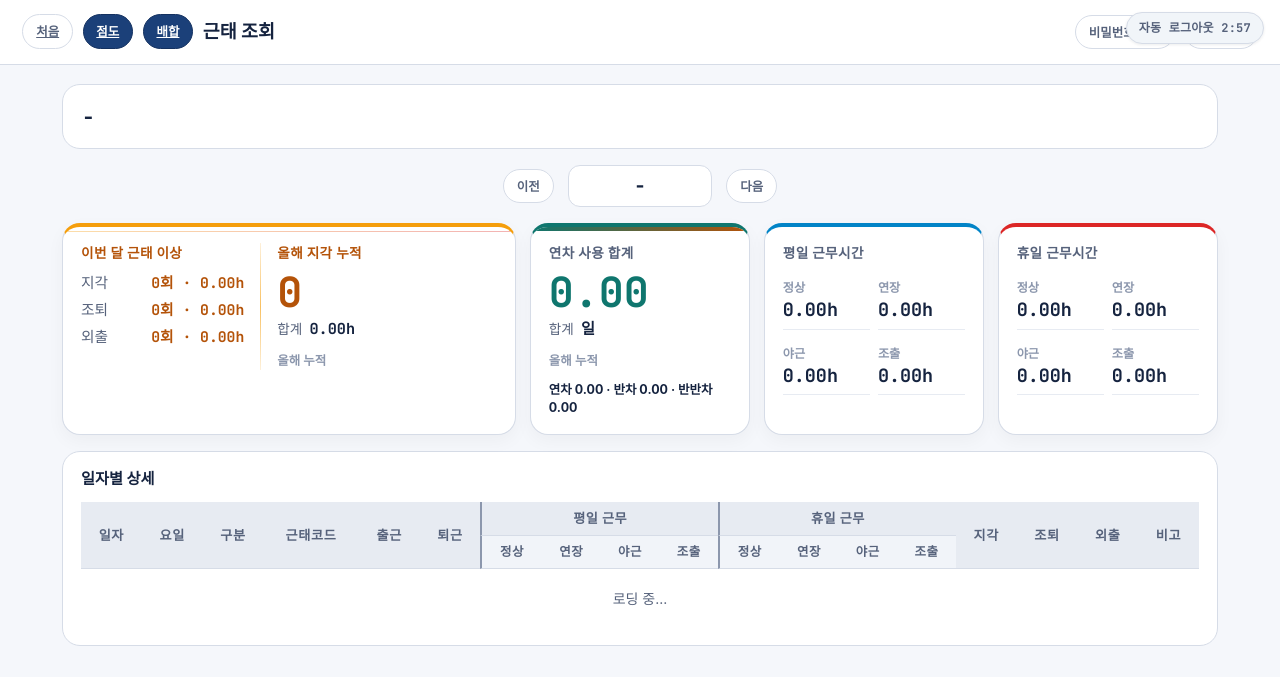
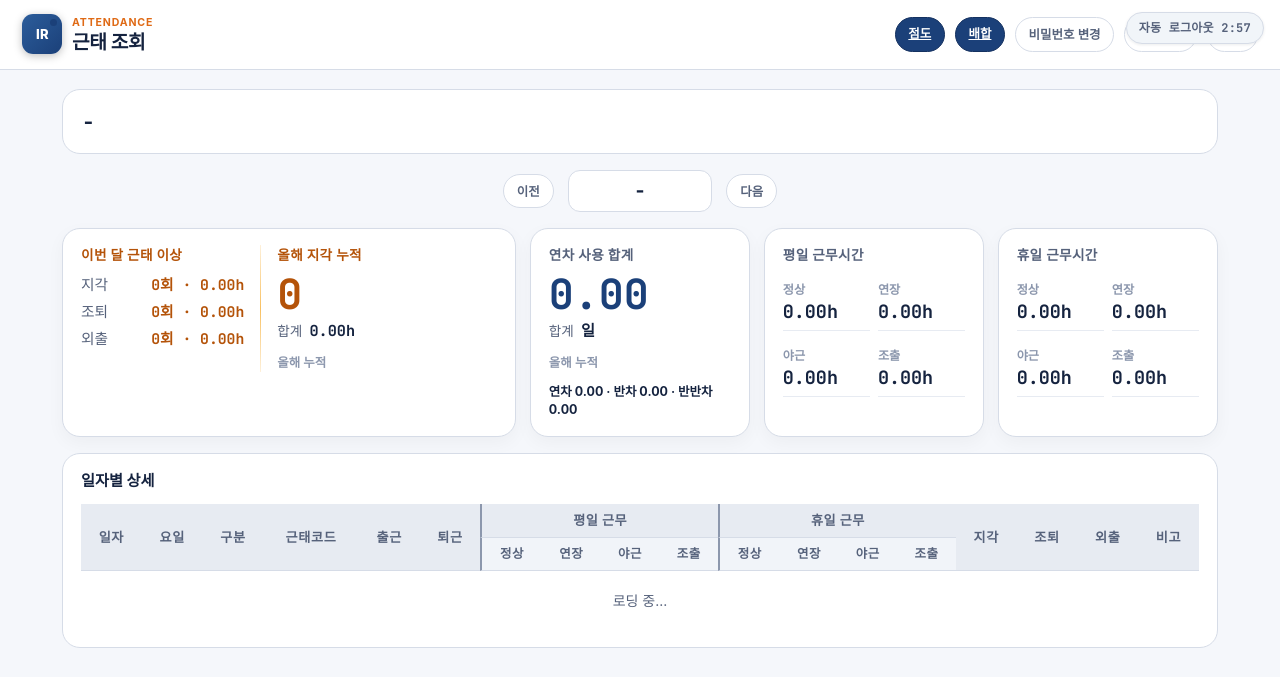
Before and after one commit to ykh00046/IRMS, a Python web app: template templates/attendance.html in a window 1280 px wide. Shown: the top 677 px of the page. Run offline with Jinja, Linux system fonts and the light colour scheme; the template is opened without the code that fills it, so the values that code supplies are empty; some libraries are stand-ins or nearby versions; some web fonts are replaced.

Commit message:
feat(ui): 근태 화면 미세 다듬기 — plain 카드·연차 네이비·ATTENDANCE eyebrow (8/n)
시안과 더 가깝게 근태 메인 화면 마감.
- 요약 카드 색상 상단 보더(주황/청록/파랑/빨강)·그라데이션 스트립 제거 → plain 화이트(시안 일치)
- 연차 사용 합계 숫자 청록(#0f766e) → 브랜드 네이비
- 헤더: IR 로고 + "ATTENDANCE"(오렌지 eyebrow) + 근태 조회 제목 구조로 정리,
  점도/배합/비밀번호 변경/로그아웃/처음은 우측 유지
- 검증: 251 passed, 콘솔 오류 0, 브라우저 캡처 확인

Co-Authored-By: Claude Opus 4.8 <noreply@anthropic.com>

```diff
--- a/static/css/attendance.css
+++ b/static/css/attendance.css
@@ -19,9 +19,32 @@
 }
 
 .att-header h1 {
-  font-size: 1.15rem;
+  font-size: 1.2rem;
   font-weight: 700;
   margin: 0;
+  letter-spacing: -0.02em;
+  line-height: 1.15;
+}
+
+.att-logo {
+  width: 40px;
+  height: 40px;
+  border-radius: 11px;
+  font-size: 13px;
+}
+
+.att-title-block {
+  display: flex;
+  flex-direction: column;
+}
+
+.att-eyebrow {
+  margin: 0;
+  font-size: 0.66rem;
+  font-weight: 700;
+  letter-spacing: 0.08em;
+  text-transform: uppercase;
+  color: var(--accent-secondary-hover, #df6a16);
 }
 
 .att-header-left,
@@ -252,22 +275,7 @@
 }
 
 .att-big-leave {
-  color: #0f766e;
-}
-
-.att-alert-card {
-  position: relative;
-  overflow: hidden;
-  border-top: 4px solid #f59e0b;
-}
-
-.att-alert-card::before {
-  content: "";
-  position: absolute;
-  inset: 4px 0 auto 0;
-  height: 1px;
-  background: linear-gradient(90deg, #f59e0b, #dc2626);
-  opacity: 0.35;
+  color: var(--brand);
 }
 
 .att-alert-card h3 {
@@ -276,23 +284,6 @@
 
 .att-alert-card .att-kv li strong {
   color: #b45309;
-}
-
-.att-annual-card {
-  position: relative;
-  overflow: hidden;
-}
-
-.att-annual-card::before {
-  content: "";
-  position: absolute;
-  inset: 0 0 auto;
-  height: 4px;
-  background: linear-gradient(90deg, #0f766e, #b45309);
-}
-
-.att-leave-card {
-  border-top: 4px solid #0f766e;
 }
 
 .att-card-note {
@@ -342,13 +333,6 @@
   color: var(--text-primary);
 }
 
-.att-work-card {
-  border-top: 4px solid #0284c7;
-}
-
-.att-work-card-holiday {
-  border-top-color: #dc2626;
-}
 
 .att-work-grid {
   list-style: none;
--- a/templates/attendance.html
+++ b/templates/attendance.html
@@ -18,10 +18,11 @@
   >
     <header class="att-header">
       <div class="att-header-left">
-        <a href="/" class="btn compact">처음</a>
-        <a href="/viscosity" class="btn compact accent">점도</a>
-        <a href="/blend" class="btn compact accent">배합</a>
-        <h1>근태 조회</h1>
+        <span class="brand-logo att-logo">IR</span>
+        <div class="att-title-block">
+          <p class="att-eyebrow">ATTENDANCE</p>
+          <h1>근태 조회</h1>
+        </div>
       </div>
       <div class="att-header-right">
         {% if admin_mode and not emp_id %}
@@ -29,8 +30,11 @@
         {% elif admin_mode %}
           <span class="att-badge att-badge-admin">관리자 + 본인 로그인</span>
         {% endif %}
+        <a href="/viscosity" class="btn compact accent">점도</a>
+        <a href="/blend" class="btn compact accent">배합</a>
         <button id="att-change-pw-btn" class="btn compact">비밀번호 변경</button>
         <button id="att-logout-btn" class="btn compact">로그아웃</button>
+        <a href="/" class="btn compact">처음</a>
       </div>
     </header>
 
```
